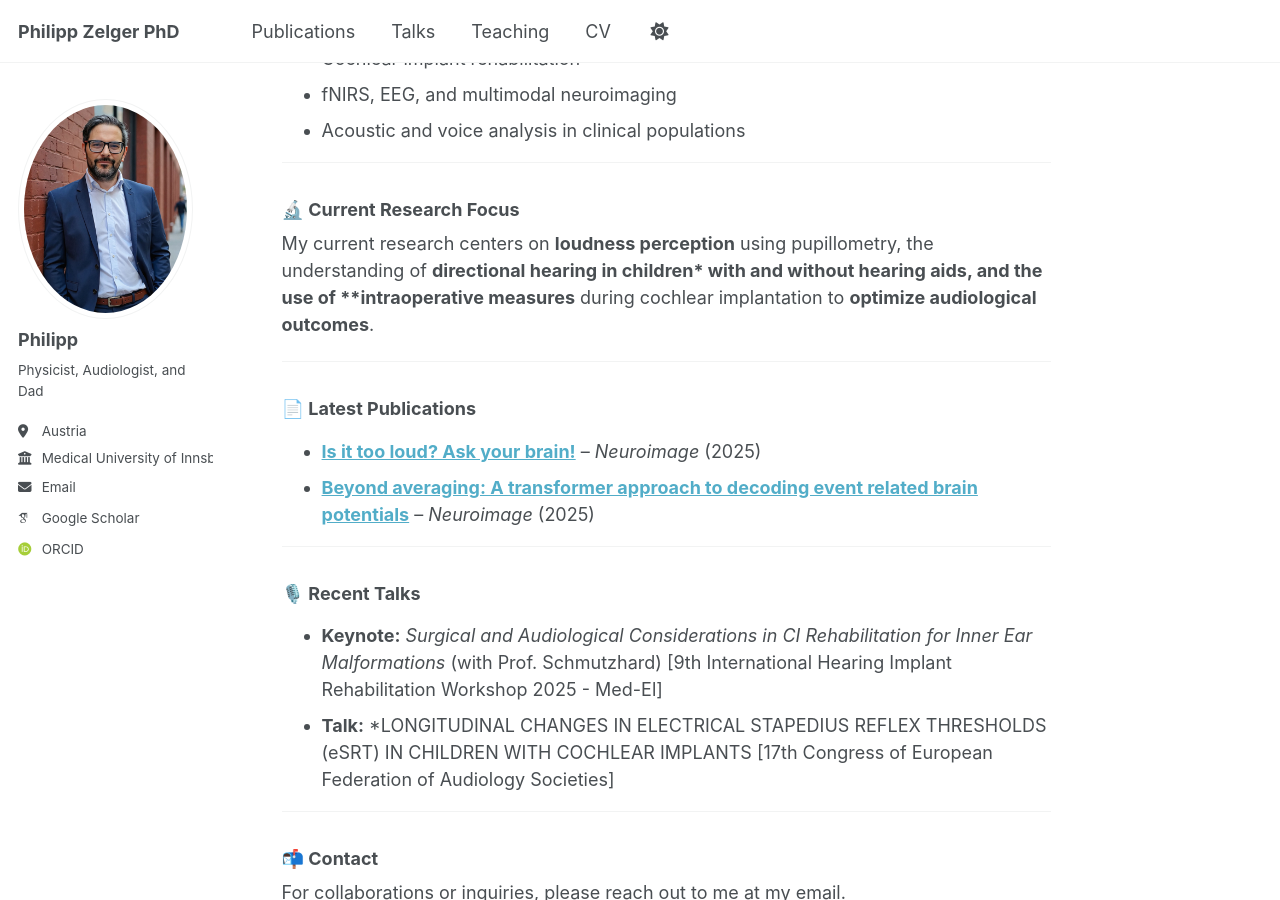
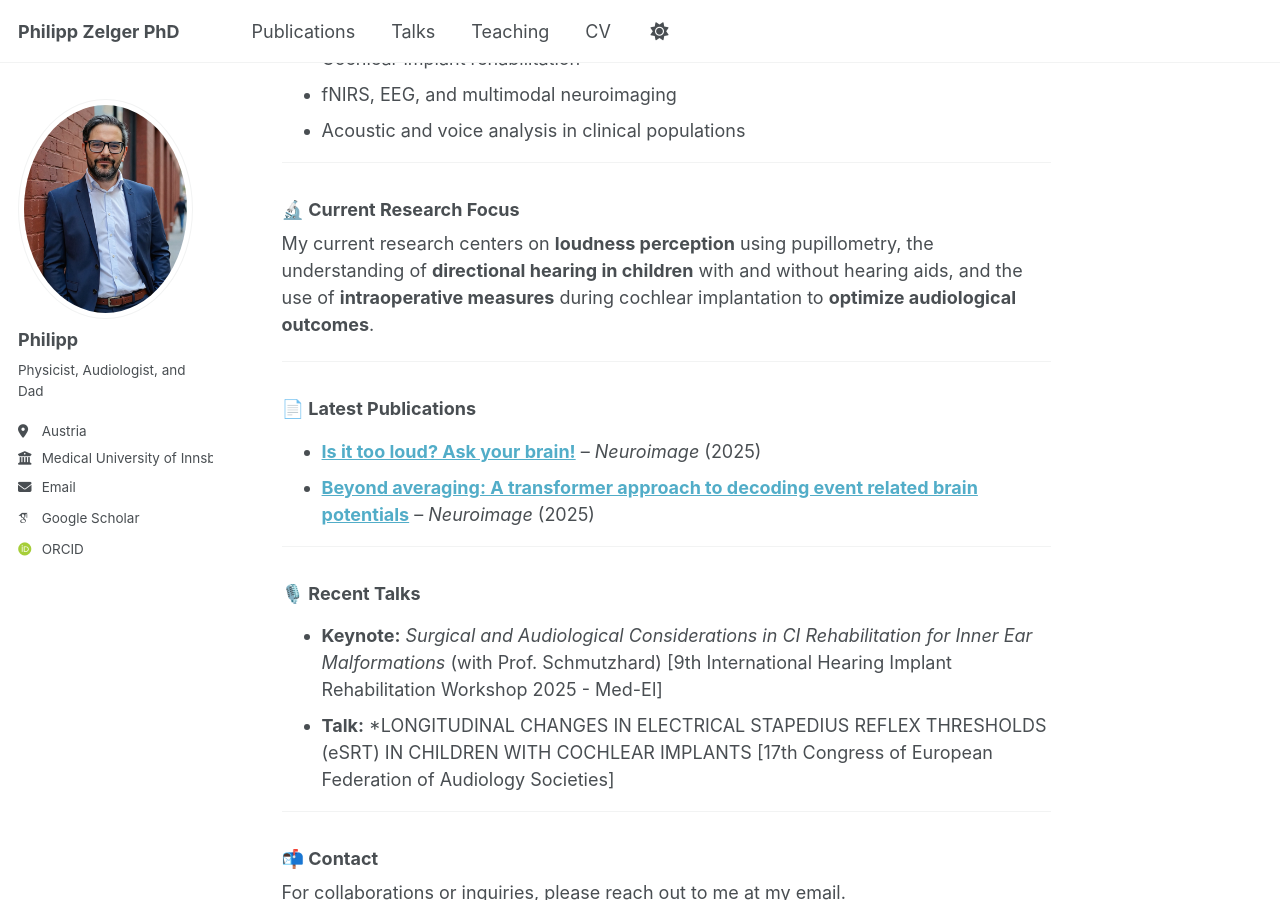
Before and after one commit to Stanissse/AboutMe, a Jekyll site: the page built from _pages/about.md, in a window 1280 px wide and 900 px high, scrolled down 503 px. Built offline with Jekyll 4.4.1, drawn with Linux system fonts in a browser that asks for light colours; some web fonts are replaced.

```diff
--- a/_pages/about.md
+++ b/_pages/about.md
@@ -24,7 +24,7 @@ My research integrates **neurophysiology**, **audiology**, and **speech sciences
 
 ### 🔬 Current Research Focus
 
-My current research centers on **loudness perception** using pupillometry, the understanding of **directional hearing in children* with and without hearing aids, and the use of **intraoperative measures** during cochlear implantation to **optimize audiological outcomes**.
+My current research centers on **loudness perception** using pupillometry, the understanding of **directional hearing in children** with and without hearing aids, and the use of **intraoperative measures** during cochlear implantation to **optimize audiological outcomes**.
 
 ---
 
```
